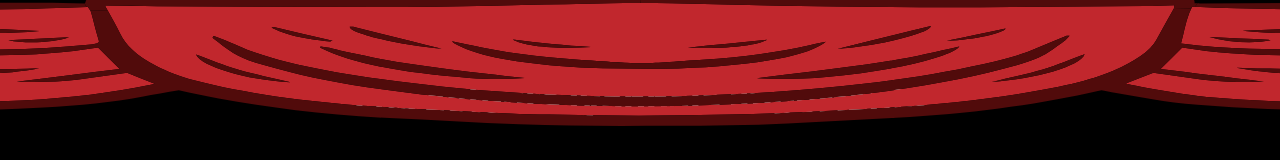
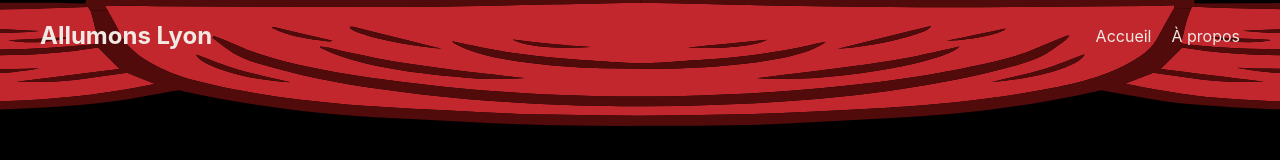
Before and after one commit to JA-DEL2/AllumonsLyon, a React (Create React App) app: page /actors in a window 1280 px wide. Shown: the top 160 px of the page. Built offline with nearby package versions, Linux system fonts and the light colour scheme.

Commit message:
final commit

```diff
--- a/src/components/header/HeaderComponent.tsx
+++ b/src/components/header/HeaderComponent.tsx
@@ -8,7 +8,7 @@ const HeaderComponent = ({ isOpen }: { isOpen: boolean }) => {
       <TopCurtainComponent />
       <motion.header
         initial={{ opacity: 0 }}
-        animate={{ opacity: isOpen ? 1 : 0 }}
+        animate={{ opacity: isOpen ? 1 : 1 }}
         transition={{ duration: 1.2, delay: 0.5 }}
         className="
         text-[#f2e9e4]
@@ -28,12 +28,6 @@ const HeaderComponent = ({ isOpen }: { isOpen: boolean }) => {
             Accueil
           </a>
           <a
-            href="/#"
-            className="text-[#f2e9e4] no-underline text-base hover:underline"
-          >
-            Osef
-          </a>
-          <a
             href="/about"
             className="text-[#f2e9e4] no-underline text-base hover:underline"
           >
--- a/src/pages/About.tsx
+++ b/src/pages/About.tsx
@@ -26,7 +26,7 @@ const About: React.FC = () => {
             alt="Tybo"
             className="w-20 h-20 rounded-full mb-3 object-cover border-4 border-yellow-300 shadow"
           />
-          <h3 className="text-lg font-bold">Tybo</h3>
+          <h3 className="text-lg font-bold">Thibault</h3>
           <p className="text-sm opacity-80">Très doué</p>
         </div>
         <div className="flex flex-col items-center bg-white/10 rounded-xl p-6 shadow-lg">
--- a/src/pages/ActorsPage.tsx
+++ b/src/pages/ActorsPage.tsx
@@ -5,26 +5,21 @@ import NextArrow from "../components/arrows/NextArrow";
 
 export default function ActorsPage() {
   return (
-        <div className="relative max-h-screen bg-black text-white">
-
+    <div className="relative max-h-screen bg-black text-white mt-[10vh]">
       {/* Flèche précédente - fixée à gauche */}
-            <BeforeArrow children={'/map'} />
+      <BeforeArrow children={"/map"} />
 
       {/* Flèche suivante - fixée à droite */}
-            <NextArrow children={'/archives'} />
+      <NextArrow children={"/archives"} />
 
       <h1 className="text-4xl font-extrabold text-white text-center mt-20 mb-16 drop-shadow-lg">
         Les acteurs lyonnais importants
       </h1>
 
       {/* Carte au centre, prend toute la place */}
-            <div
-                className="w-full flex justify-center mt-8"
-            >
+      <div className="w-full flex justify-center mt-8">
         <ProfileRow />
       </div>
-
-
     </div>
   );
 }
```
Lines whose indentation alone changed are shown as unchanged.
